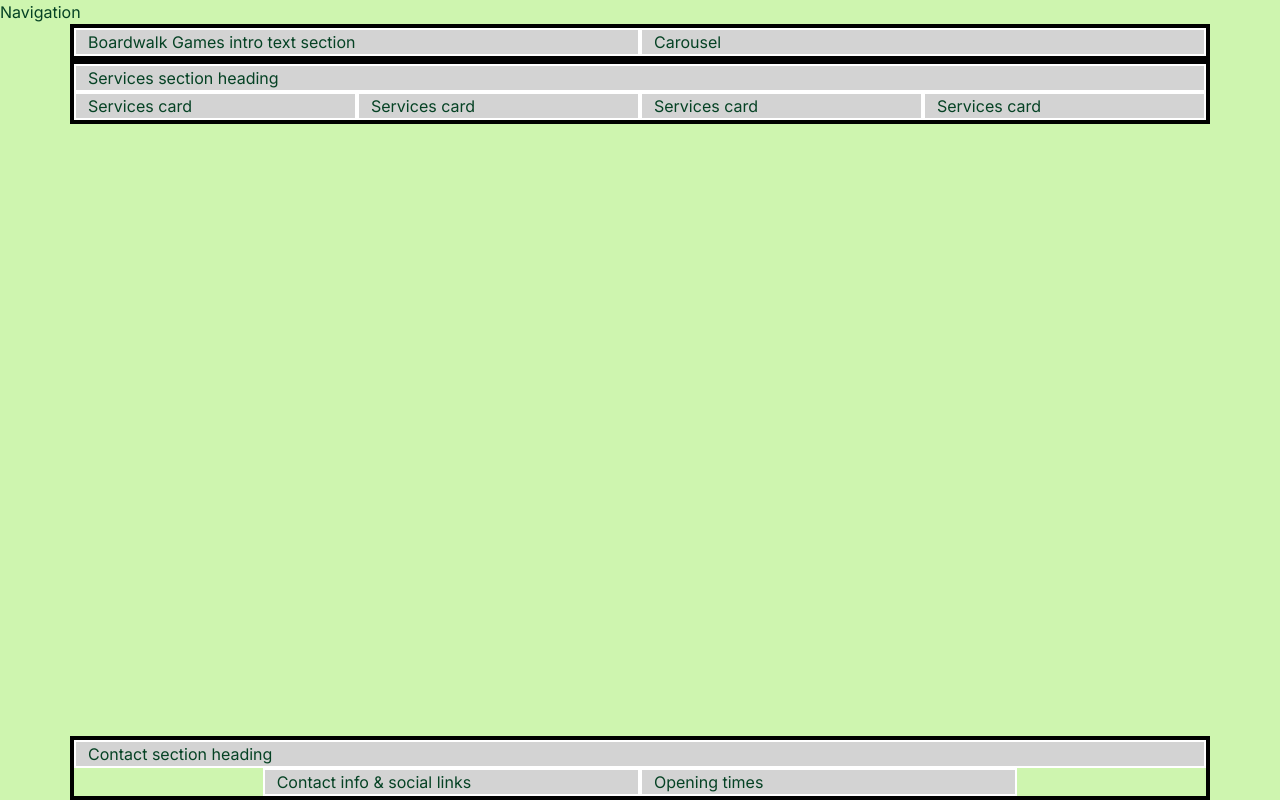
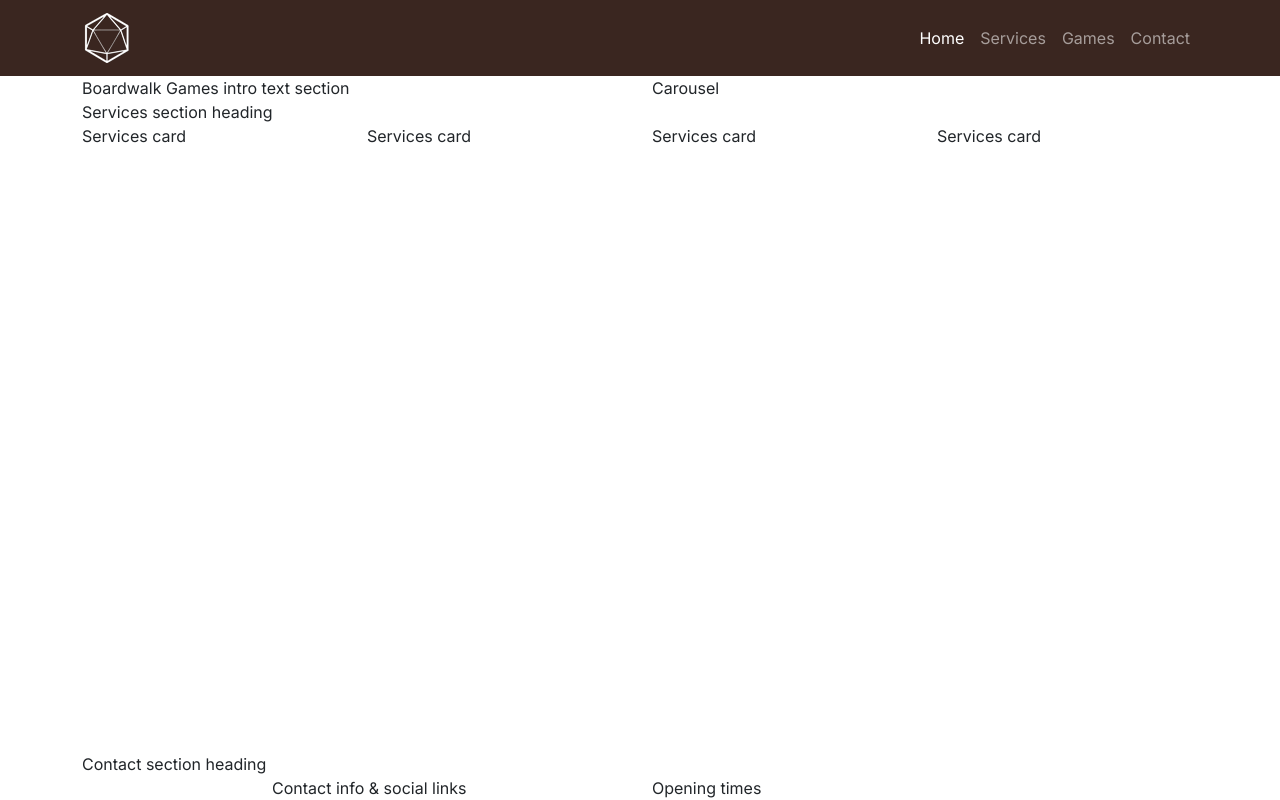
Before and after one commit to Ali-Gate/board, a plain HTML site: page index.html in a window 1280 px wide. Drawn offline with nearby package versions, Linux system fonts and the light colour scheme; a web font is replaced by a local one.

Commit message:
styled navbar and logo to match branding colours

```diff
--- a/assets/css/style.css
+++ b/assets/css/style.css
@@ -14,18 +14,34 @@
 /* Global styles */
 
 body {
-    background-color: rgb(206, 245, 175);
-    color: #054224;
-    font-family: "Inter", sans-serif;
+    font-family: var(--primary-font);
 }
 
-h1 {
-    font-family: "Macondo", sans-serif;
+h1,
+h2,
+h3 {
+    font-family: var(--secondary-font);
+    color: var(--primary-color);
 }
+
+.sub-heading-color {
+    color: var(--highlight-color);
+}
+
+/* Navbar */
+
+.navbar {
+    background-color: var(--primary-color);
+}
+
+.navbar .logo {
+    width: 30px;
+}
+
 
 /* grid visualisation CSS for testing */
 
-.container,
+/* .container,
 .row {
     border: 2px solid black;
 }
@@ -33,4 +49,4 @@ h1 {
 .col-12 {
     border: 2px solid white;
     background-color: lightgray;
-}
+} */
--- a/index.html
+++ b/index.html
@@ -24,7 +24,32 @@
     <!-- Classes on body set to work with mt-auto on footer to ensure it always stays at the bottom of the page -->
 <body class="d-flex flex-column min-vh-100">
   <!-- Navigation -->
-  <div>Navigation</div>
+ <!-- Navigation -->
+    <nav class="navbar navbar-expand-lg" data-bs-theme="dark">
+        <div class="container">
+            <a class="navbar-brand logo" href="index.html"><img src="assets/images/logo-sm-white.png" alt="Logo hexatetrahedron"></a>
+            <button class="navbar-toggler" type="button" data-bs-toggle="collapse" data-bs-target="#navbarNav"
+                aria-controls="navbarNav" aria-expanded="false" aria-label="Toggle navigation">
+                <span class="navbar-toggler-icon"></span>
+            </button>
+            <div class="collapse navbar-collapse" id="navbarNav">
+                <ul class="navbar-nav ms-auto">
+                    <li class="nav-item">
+                        <a class="nav-link active" aria-current="page" href="index.html">Home</a>
+                    </li>
+                    <li class="nav-item">
+                        <a class="nav-link" href="#">Services</a>
+                    </li>
+                    <li class="nav-item">
+                        <a class="nav-link" href="game-library.html">Games</a>
+                    </li>
+                    <li class="nav-item">
+                        <a class="nav-link" href="#">Contact</a>
+                    </li>
+                </ul>
+            </div>
+        </div>
+    </nav>
 
   <!-- Header with carousel -->
   <header class="container">
```
Also changed, not shown: game-library.html (+26 -1 lines).
